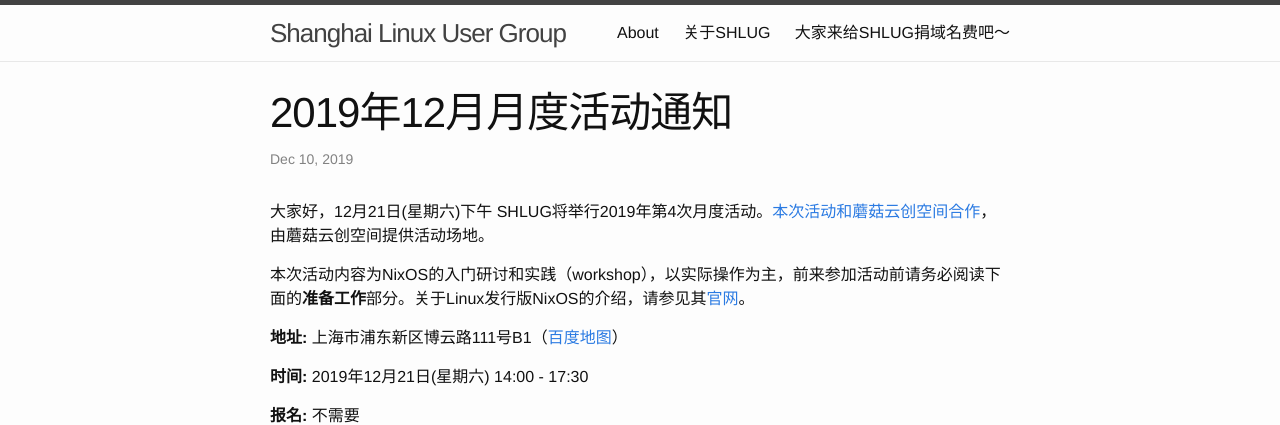
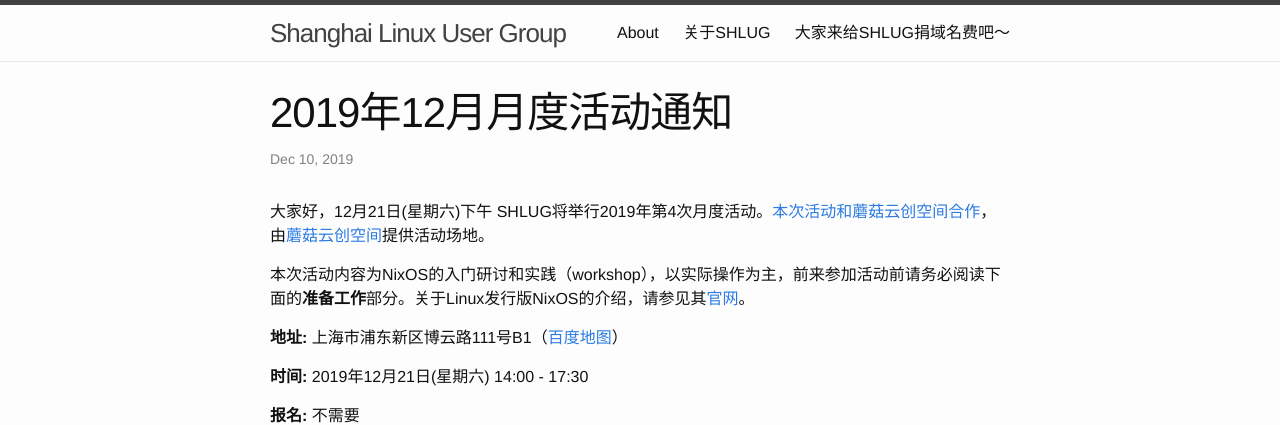
Before and after one commit to shanghailug/shanghailug.github.io, a Jekyll site: the page built from _posts/2019-12-10-monthly.markdown, in a window 1280 px wide. Shown: the top 425 px of the page. Built offline with Jekyll 4.4.1, drawn with Linux system fonts in a browser that asks for light colours; part of the change alters nothing that is shown.

```diff
--- a/_posts/2019-12-10-monthly.markdown
+++ b/_posts/2019-12-10-monthly.markdown
@@ -5,11 +5,11 @@ date:   2019-12-10 20:30:00 +0800
 categories: monthly
 ---
 
-大家好，12月21日(星期六)下午 SHLUG将举行2019年第4次月度活动。[本次活动和蘑菇云创空间合作][1]，由蘑菇云创空间提供活动场地。
+大家好，12月21日(星期六)下午 SHLUG将举行2019年第4次月度活动。[本次活动和蘑菇云创空间合作][1]，由[蘑菇云创空间][2]提供活动场地。
 
-本次活动内容为NixOS的入门研讨和实践（workshop），以实际操作为主，前来参加活动前请务必阅读下面的**准备工作**部分。关于Linux发行版NixOS的介绍，请参见其[官网][2]。
+本次活动内容为NixOS的入门研讨和实践（workshop），以实际操作为主，前来参加活动前请务必阅读下面的**准备工作**部分。关于Linux发行版NixOS的介绍，请参见其[官网][3]。
 
-**地址:** 上海市浦东新区博云路111号B1（[百度地图][3]）
+**地址:** 上海市浦东新区博云路111号B1（[百度地图][4]）
 
 **时间:** 2019年12月21日(星期六) 14:00 - 17:30
 
@@ -46,5 +46,6 @@ categories: monthly
 * 本次活动涉及到安装操作系统，需要提前在携带的电脑上安装好虚拟机软件并熟悉其使用方式，推荐Oracle的VirtulBox。
 
 [1]: https://mp.weixin.qq.com/s/JXv3VkfdqUBUbUDF-ULJrA
-[2]: https://nixos.org/
-[3]: https://j.map.baidu.com/75/QUA
+[2]: http://www.mushroomcloud.cc/
+[3]: https://nixos.org/
+[4]: https://j.map.baidu.com/75/QUA
```
